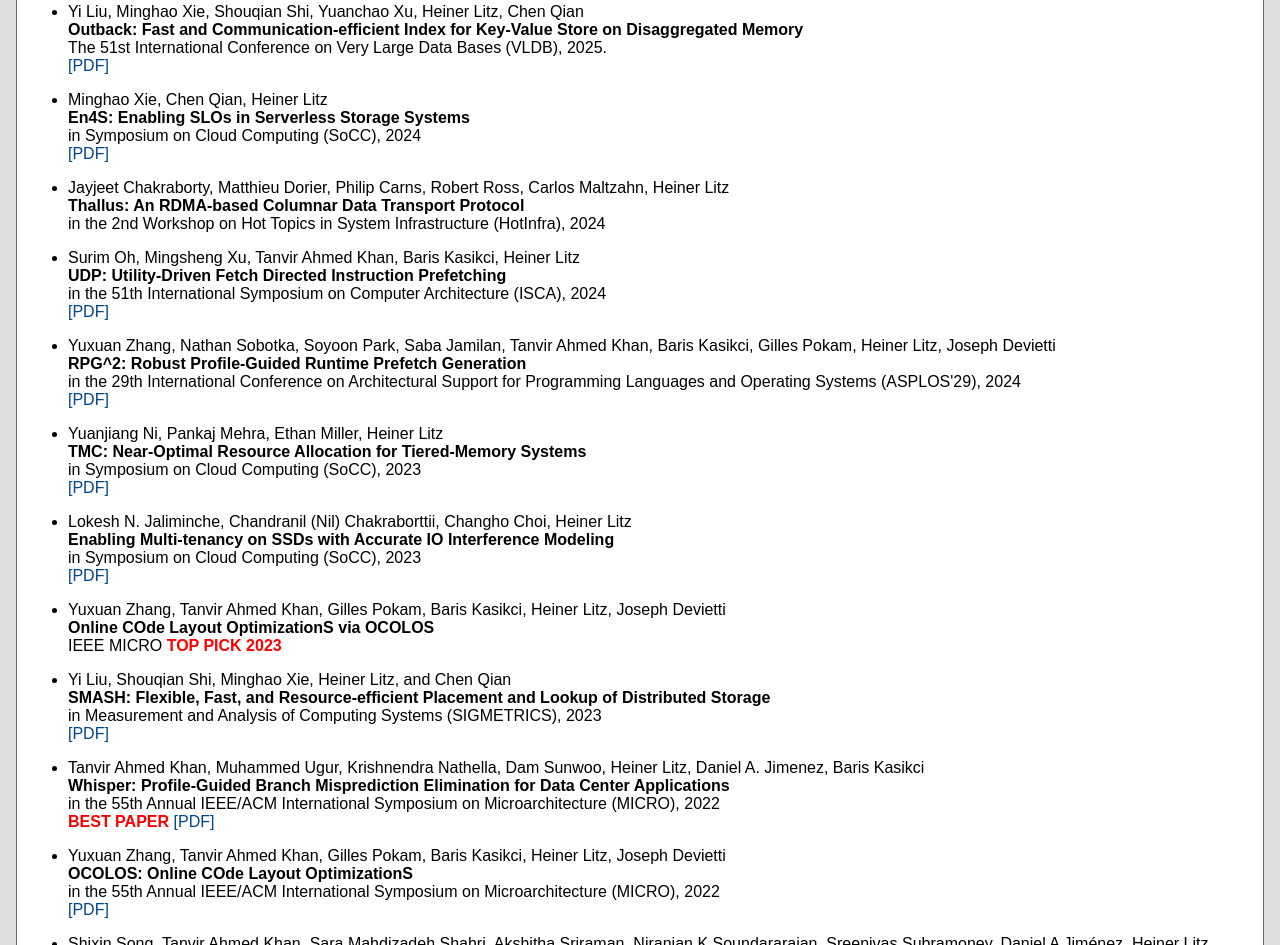
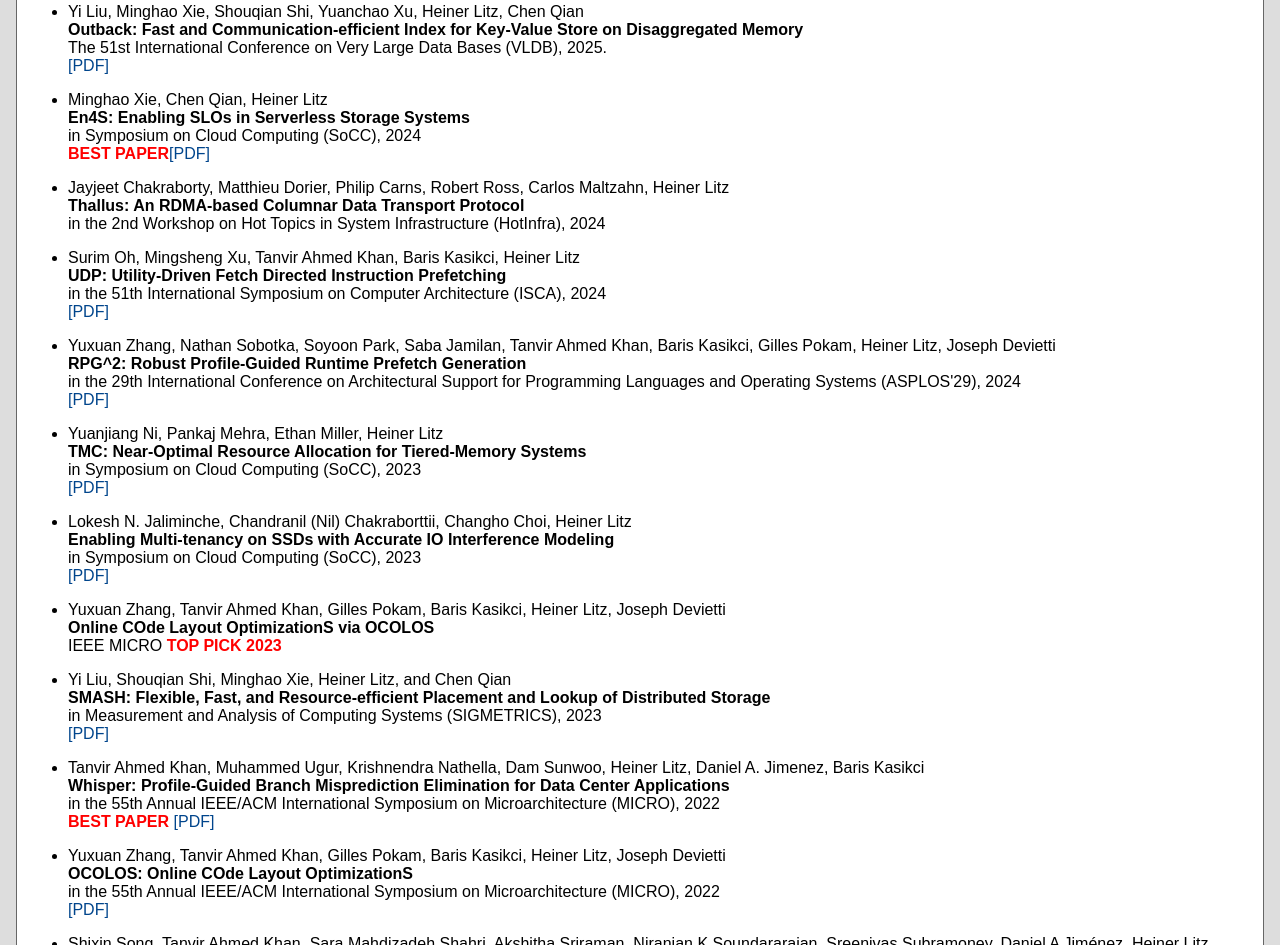
Before and after one commit to hlitz/hlitz.github.io, a plain HTML site: page index.html in a window 1280 px wide. Shown: the part 2473-3418 px from the top of the page. Drawn offline with Linux system fonts and the light colour scheme; a script that the page names is missing.

Commit message:
best paper

```diff
--- a/index.html
+++ b/index.html
@@ -486,7 +486,7 @@
 </b>
 <br>
 in Symposium on Cloud Computing (SoCC), 2024<br>
-<a href="./papers/en4s.pdf">[PDF]</a>
+<font color="red"><b>BEST PAPER</b></font><a href="./papers/en4s.pdf">[PDF]</a>
 </li></ul>
 
 <ul><li>
```
